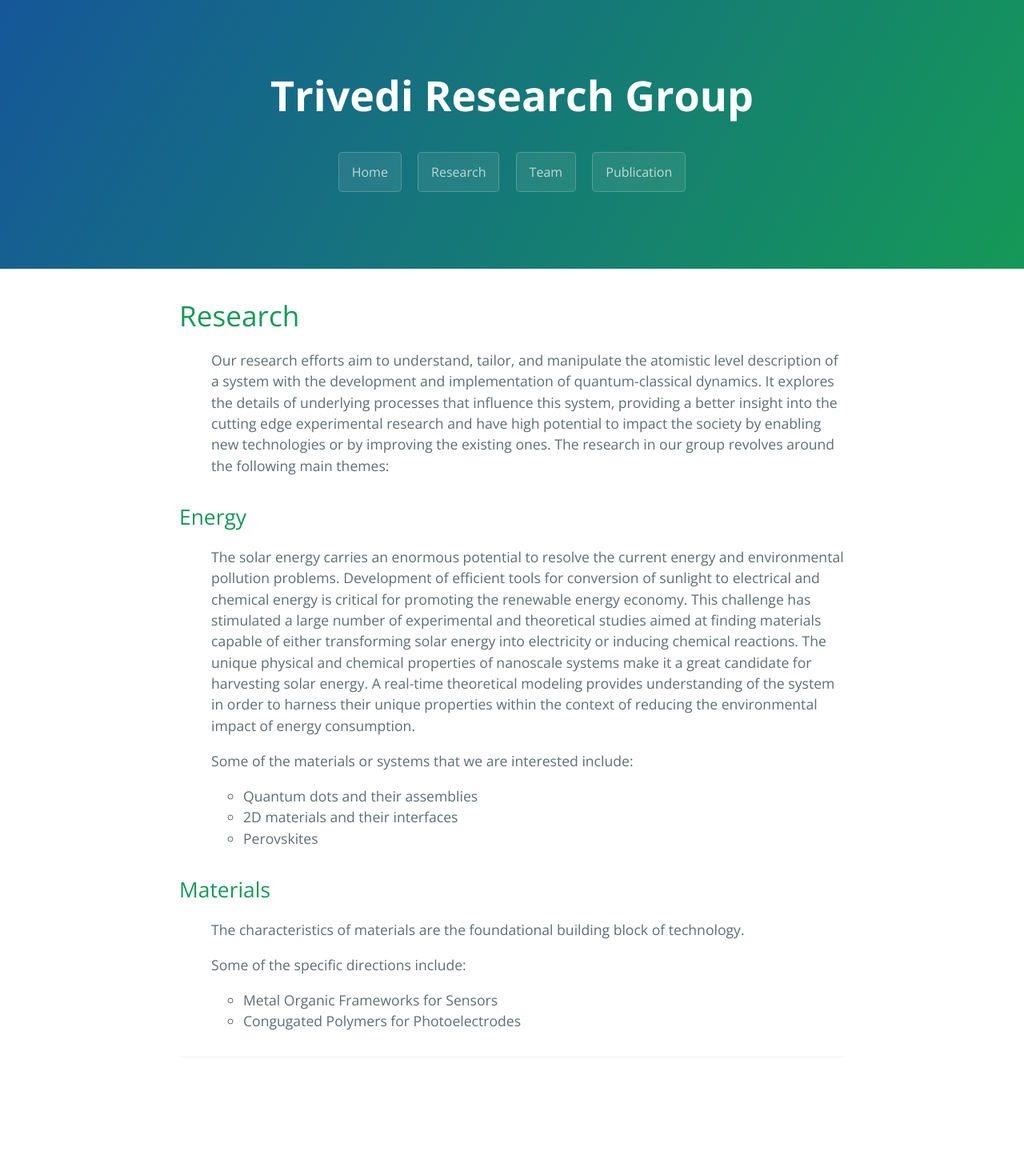
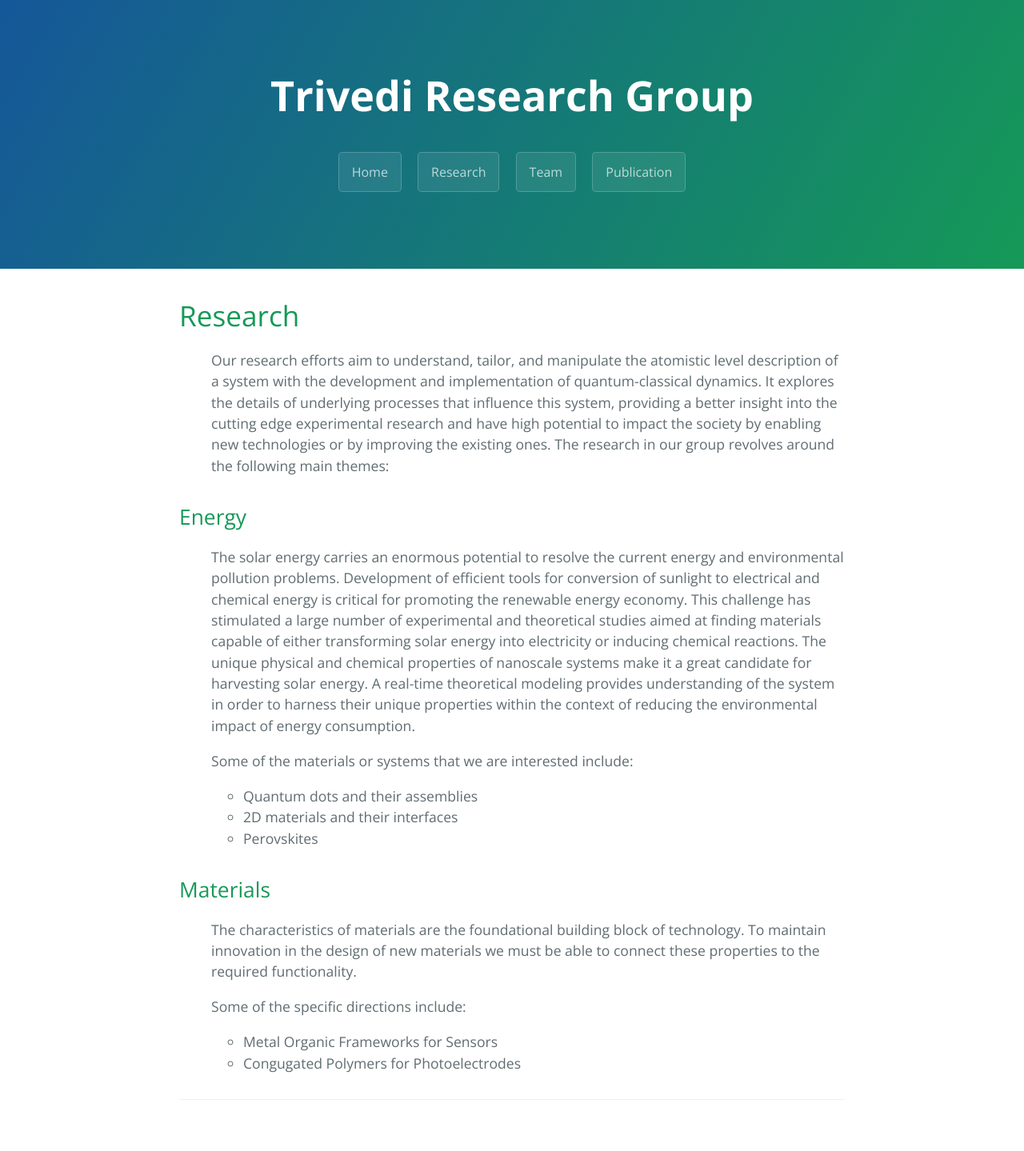
Before and after one commit to dharatrivedi/dharatrivedi.github.io, a Jekyll site: the page built from research.html, in a window 1280 px wide. Shown: the whole page at 80% size. Built offline with Jekyll 4.4.1, drawn with Linux system fonts in a browser that asks for light colours; before the commit the page ends 1386 px from its top, so only the background shows below that.

Commit message:
Update research.html

```diff
--- a/research.html
+++ b/research.html
@@ -28,7 +28,7 @@
   <h2>Materials</h2>
   <ul class="posts">
     {% for post in site.posts %}
-      The characteristics of materials are the foundational building block of technology.
+      The characteristics of materials are the foundational building block of technology. To maintain innovation in the design of new materials we must be able to connect these properties to the required functionality.
     <p> </p>
     <p>
       Some of the specific directions include:
```
